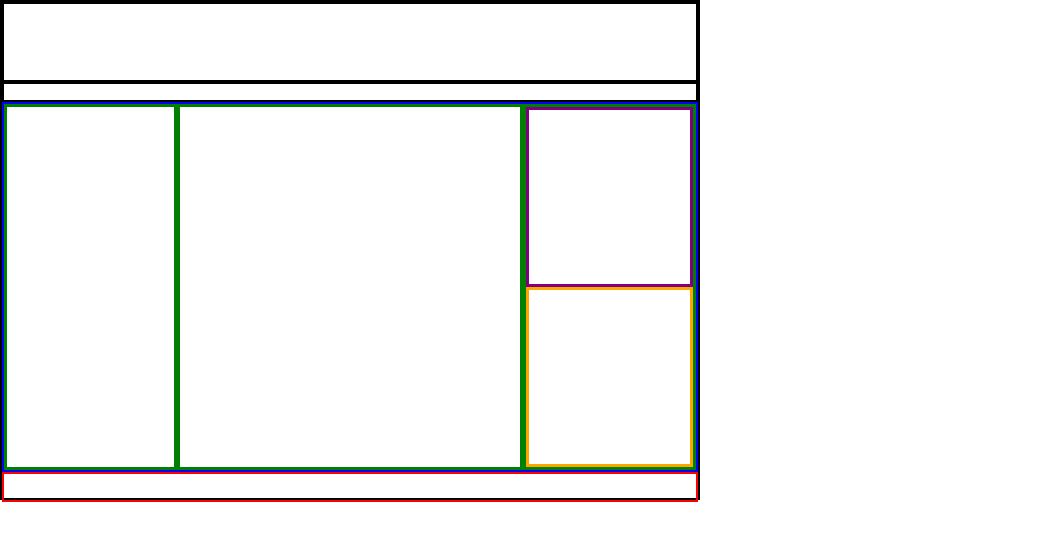
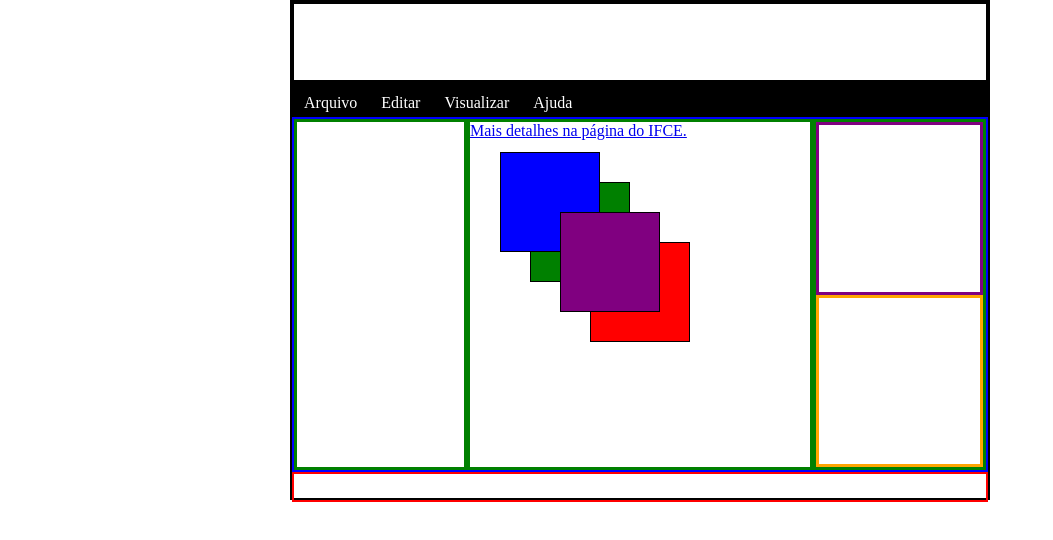
Before and after one commit to danielscontaparateste/2023.2-WEB1, a plain HTML site: page Lista_2/index.html in a window 1280 px wide. Shown: the whole page, without its empty margins (0-1053 px from the left). Drawn offline with Linux system fonts and the light colour scheme.

Commit message:
Códigos feitos em aulas anteriores.

```diff
--- /dev/null
+++ b/CSS_5/css/layout.css
@@ -0,0 +1,75 @@
+* {
+    margin: 0;
+    padding: 0;
+    box-sizing: border-box;
+}
+
+.box{
+    width: 100px;
+    height: 100px;
+    border: 2px solid black;
+}
+
+#b1{
+    position: absolute;
+    background-color: blue;
+    top: 50px;
+    left: 400px;
+}
+
+#b2{
+    background-color: green;
+}
+
+#b3{
+    position: sticky;
+    background-color: red;
+    top: 0;
+    left:0;
+}
+
+#b4{
+    position: relative;
+    background-color: purple;
+    top: 30px;
+    left: 400px;
+}
+
+#b5{
+    position: fixed;
+    background-color:burlywood;
+    bottom: 0px;
+    right: 0px;
+}
+
+#b7 {
+    position: absolute;
+    width: 300px;
+    height: 300px;
+    top: 0px;
+    left: 800px;
+}
+
+#b8{
+    position: inherit;
+    top:30px;
+    left:30px;
+    background-color: brown;
+}
+
+#b9{
+    position: inherit;
+    top:60px;
+    left:60px;
+    background-color:orange;
+}
+
+#b10{
+    position: absolute;
+    width: 200px;
+    height: 100px;
+    bottom: 0px;
+    right: 0px;
+    overflow: scroll;
+    /* overflow: hidden; */
+}
--- /dev/null
+++ b/CSS_6/css/reset.css
@@ -0,0 +1,48 @@
+/* http://meyerweb.com/eric/tools/css/reset/
+   v2.0 | 20110126
+   License: none (public domain)
+*/
+
+html, body, div, span, applet, object, iframe,
+h1, h2, h3, h4, h5, h6, p, blockquote, pre,
+a, abbr, acronym, address, big, cite, code,
+del, dfn, em, img, ins, kbd, q, s, samp,
+small, strike, strong, sub, sup, tt, var,
+b, u, i, center,
+dl, dt, dd, ol, ul, li,
+fieldset, form, label, legend,
+table, caption, tbody, tfoot, thead, tr, th, td,
+article, aside, canvas, details, embed,
+figure, figcaption, footer, header, hgroup,
+menu, nav, output, ruby, section, summary,
+time, mark, audio, video {
+	margin: 0;
+	padding: 0;
+	border: 0;
+	font-size: 100%;
+	font: inherit;
+	vertical-align: baseline;
+}
+/* HTML5 display-role reset for older browsers */
+article, aside, details, figcaption, figure,
+footer, header, hgroup, menu, nav, section {
+	display: block;
+}
+body {
+	line-height: 1;
+}
+ol, ul {
+	list-style: none;
+}
+blockquote, q {
+	quotes: none;
+}
+blockquote:before, blockquote:after,
+q:before, q:after {
+	content: '';
+	content: none;
+}
+table {
+	border-collapse: collapse;
+	border-spacing: 0;
+}
--- /dev/null
+++ b/JS_1/css/style.css
@@ -0,0 +1,4 @@
+#spnMsg{
+    display: block;
+    margin-top: 20px;
+}
--- a/Lista_2/css/style.css
+++ b/Lista_2/css/style.css
@@ -2,6 +2,11 @@
     margin: 0;
     padding: 0;
     box-sizing: border-box;
+}
+
+body{
+    display: flex;
+    justify-content: center;
 }
 
 #container{
@@ -19,13 +24,13 @@ header{
 nav{
     border: 2px solid black;
     width: 100%;
-    height: 20px;
+    height: 35px;
 }
 
 main{
     border: 2px solid blue;
     width: 100%;
-    height: 370px;
+    height: 355px;
 }
 
 footer{
@@ -45,6 +50,7 @@ footer{
 }
 
 #c2{
+    position: relative;
     width: 50%;
 }
 
@@ -63,3 +69,65 @@ footer{
     height: 50%;
     width: 100%;
 }
+
+/* MENU */
+
+ul{
+    list-style-type: none;
+    background-color: black;
+    margin: 0;
+    padding: 10px 10px 10px 0px;
+
+}
+
+li{
+    display: inline;
+}
+
+li a{
+    color: white;
+    text-decoration: none;
+    padding: 10px;
+
+}
+
+li a:hover{
+    background-color: gray;
+}
+
+/* BOXES */
+
+.box{
+    position: absolute;
+    width: 100px;
+    height: 100px;
+    border: 1px solid black;
+}
+
+#b1{
+    top: 30px;
+    left:30px;
+    background-color: blue;
+    z-index: 3;
+}
+
+#b2{
+    top: 60px;
+    left:60px;
+    background-color: green;
+    z-index: 2;
+}
+
+#b3{
+    top: 90px;
+    left:90px;
+    background-color: purple;
+    z-index: 4;
+}
+
+#b4{
+    top: 120px;
+    left:120px;
+    background-color: red;
+    z-index: 1;
+}
--- a/Lista_2/index.html
+++ b/Lista_2/index.html
@@ -9,10 +9,25 @@
 <body>
     <div id="container">
         <header></header>
-        <nav></nav>
+        <nav>
+            <ul>
+                <li><a href="#">Arquivo</a></li>
+                <li><a href="#">Editar</a></li>
+                <li><a href="#">Visualizar</a></li>
+                <li><a href="#">Ajuda</a></li>
+            </ul>
+        </nav>
         <main>
             <div class="cols" id="c1"></div>
-            <div class="cols" id="c2"></div>
+            <div class="cols" id="c2">
+                <a href="#">Mais detalhes na página do IFCE.</a>
+
+                <div class="box" id="b1"></div>
+                <div class="box" id="b2"></div>
+                <div class="box" id="b3"></div>
+                <div class="box" id="b4"></div>
+
+            </div>
             <div class="cols" id="c3">
                 <div id="c3r1"></div>
                 <div id="c3r2"></div>
```
Also changed, not shown: CSS_5/index.html (added, +31 -0 lines), CSS_6/css/style.css (added, +31 -0 lines), CSS_6/index.html (added, +40 -0 lines), JS_1/index.html (added, +26 -0 lines), JS_1/js/script.js (added, +20 -0 lines).
